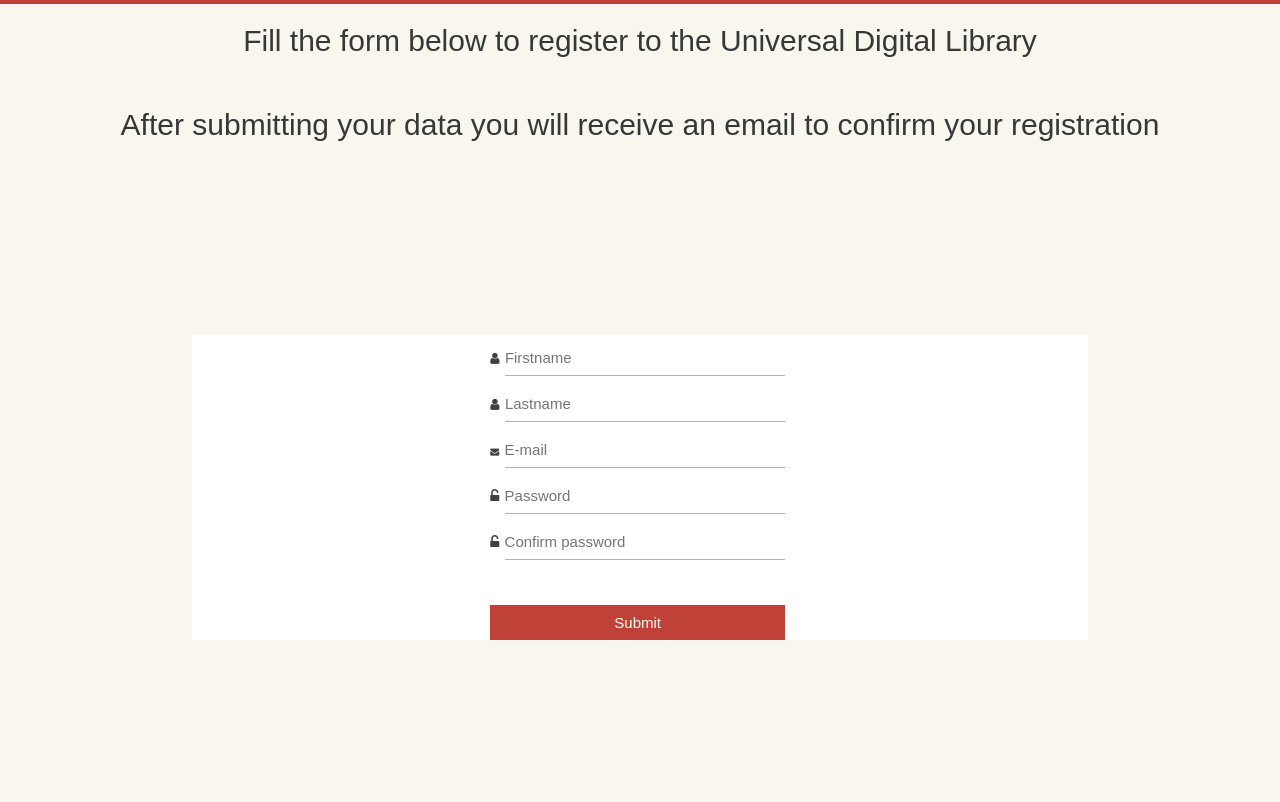
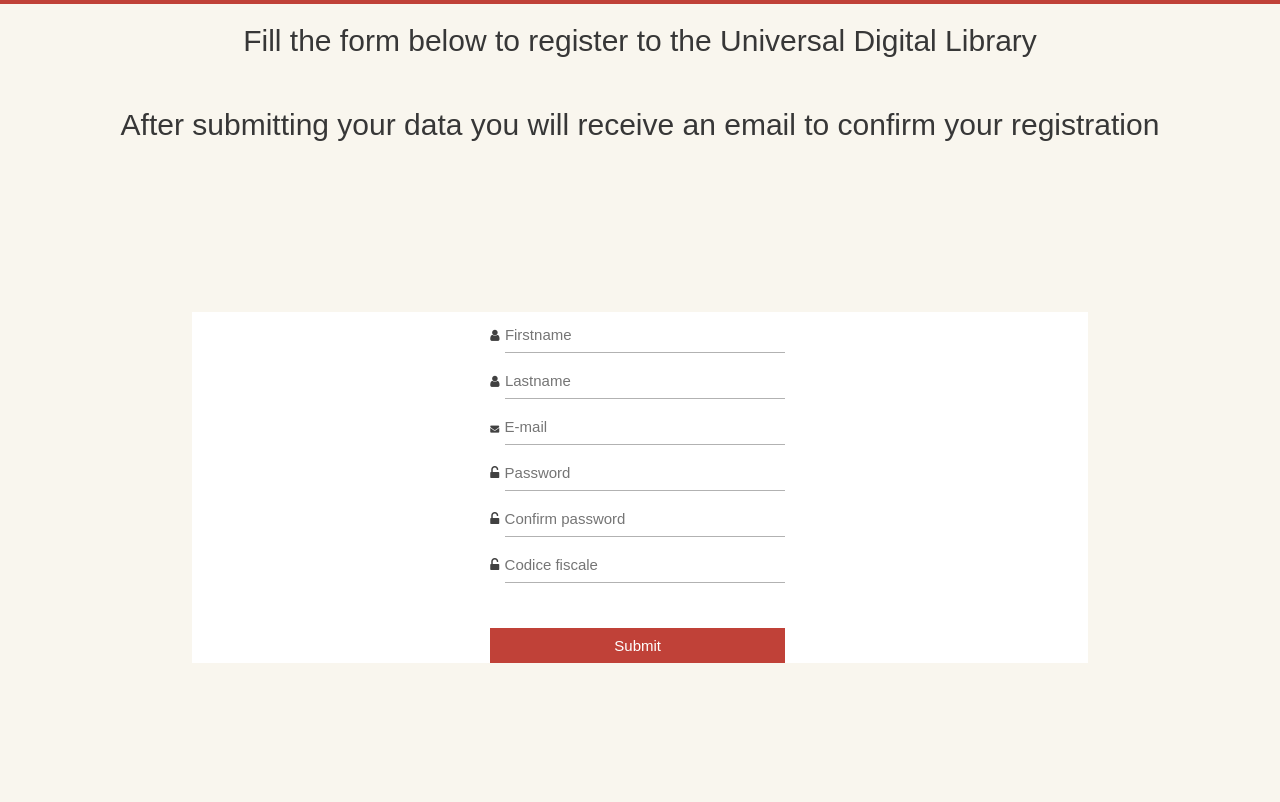
Before and after one commit to NicolaChiesa/PROGETTO_SAW, a PHP site: page /form.php in a window 1280 px wide. Run offline with PHP 8.4, Linux system fonts and the light colour scheme.

Commit message:
Update form.php

```diff
--- a/es10/form.php
+++ b/es10/form.php
@@ -31,6 +31,9 @@ receive an email to confirm your registration</p>
     <i class="fa fa-unlock-alt" style="font-size:14px;color:rgba(65, 65, 65, 1.0)"></i>
     <input type="password" class="no-outline"  id="confirm" name="confirm" placeholder="Confirm password"><br>
 
+    <i class="fa fa-unlock-alt" style="font-size:14px;color:rgba(65, 65, 65, 1.0)"></i>
+    <input type="text" class="no-outline" name="codice" placeholder="Codice fiscale"><br>
+
 	<input type="submit" value="Submit">
 
    </form>
```
